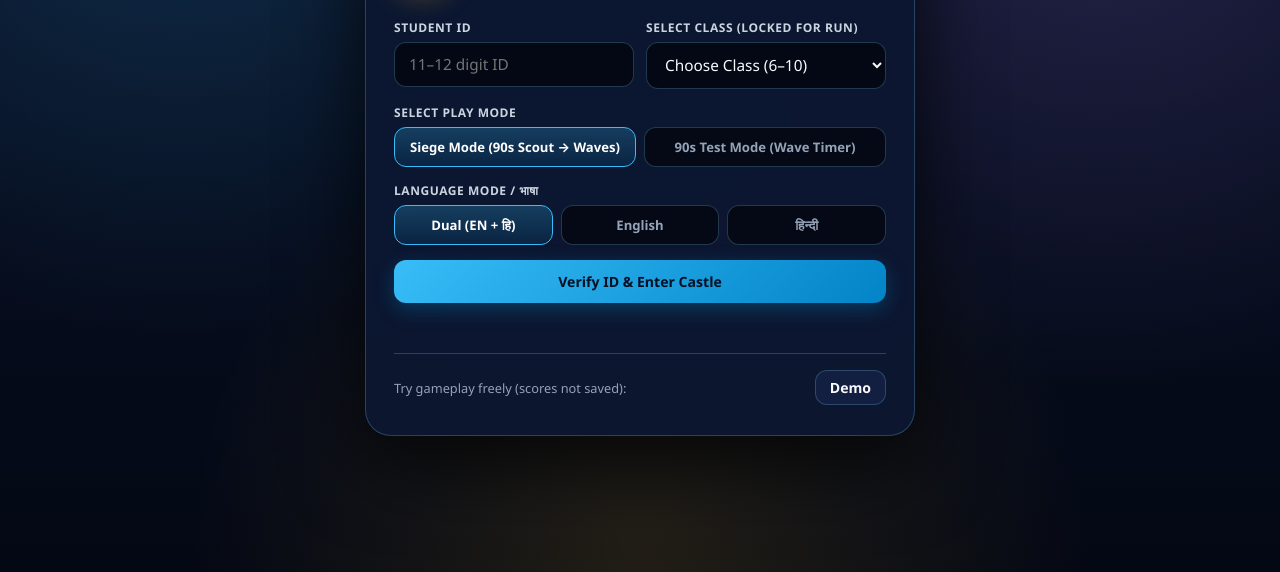
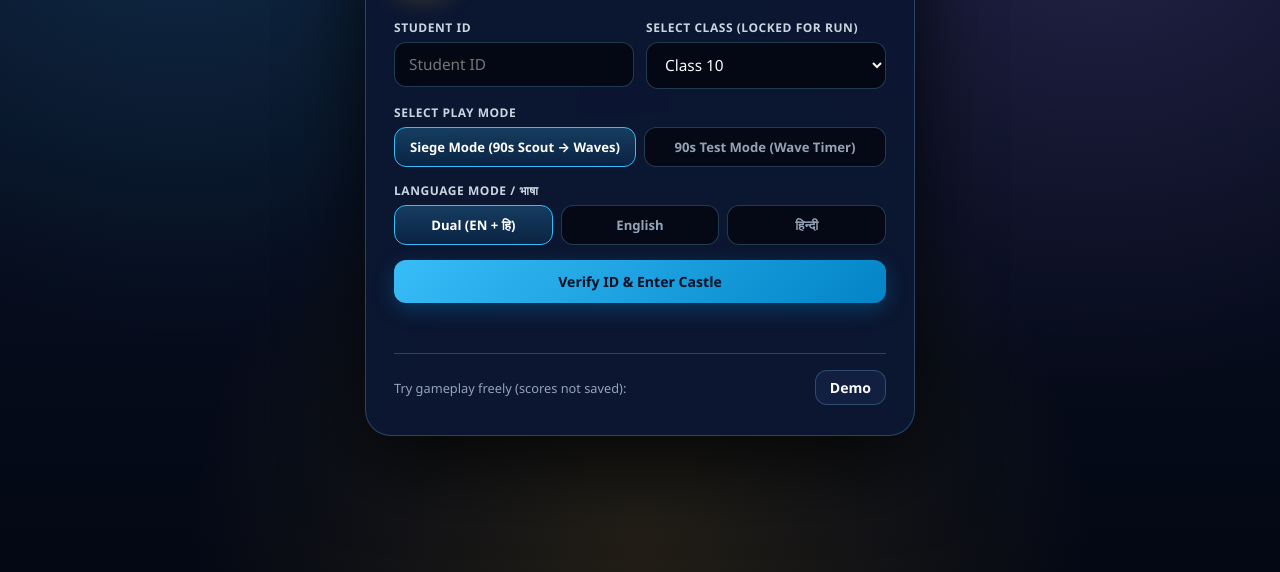
Before and after one commit to mcaravikantpotdar/Brain-Defender, a plain HTML site: page index.html in a window 1280 px wide. Shown: the part 228-800 px from the top of the page. Drawn offline with Linux system fonts and the light colour scheme; no server answers.

Commit message:
Update index.html

```diff
--- a/index.html
+++ b/index.html
@@ -8,9 +8,8 @@
     :root {
       --bg-night: #040814;
       --bg-keep: #09132b;
-      --panel: rgba(12, 23, 50, 0.93);
-      --panel-lift: rgba(20, 36, 78, 0.97);
-      --border: rgba(125, 211, 252, 0.24);
+      --panel: rgba(12, 23, 50, 0.94);
+      --border: rgba(125, 211, 252, 0.25);
       --text: #f8fafc;
       --muted: #94a3b8;
       --cyan: #38bdf8;
@@ -242,9 +241,7 @@
       border-color: rgba(56, 189, 248, 0.62);
       background: linear-gradient(180deg, rgba(20, 52, 98, 0.97) 0%, rgba(10, 22, 48, 0.99) 100%);
     }
-    .tower-card.boosted.selected {
-      border-color: var(--gold);
-    }
+    .tower-card.boosted.selected { border-color: var(--gold); }
     .tower-card-top { display: flex; justify-content: space-between; align-items: center; gap: 6px; margin-bottom: 3px; }
     .tower-card-name { font-weight: 800; font-size: 0.88rem; }
     .tower-card-cost {
@@ -342,17 +339,18 @@
       <div class="row-2">
         <div class="field">
           <label for="studentIdInput">Student ID</label>
-          <input id="studentIdInput" type="text" inputmode="numeric" maxlength="12" placeholder="11–12 digit ID" autocomplete="off" />
+          <input id="studentIdInput" type="text" inputmode="numeric" maxlength="12" placeholder="Student ID" autocomplete="off" />
         </div>
         <div class="field">
           <label for="classSelect">Select Class (Locked for Run)</label>
           <select id="classSelect">
-            <option value="" selected disabled>Choose Class (6–10)</option>
             <option value="6">Class 6</option>
             <option value="7">Class 7</option>
             <option value="8">Class 8</option>
             <option value="9">Class 9</option>
-            <option value="10">Class 10</option>
+            <option value="10" selected>Class 10</option>
+            <option value="11">Class 11</option>
+            <option value="12">Class 12</option>
           </select>
         </div>
       </div>
@@ -417,7 +415,7 @@
       <div class="board-card">
         <canvas id="gameCanvas" width="880" height="450"></canvas>
 
-        <!-- Subject-wise tower tiles populated dynamically from base cannons + class-matched JSONs -->
+        <!-- Dynamic subject-wise tower tiles populated by game.js -->
         <div class="tower-picker" id="towerPicker"></div>
 
         <div class="action-bar">
```
